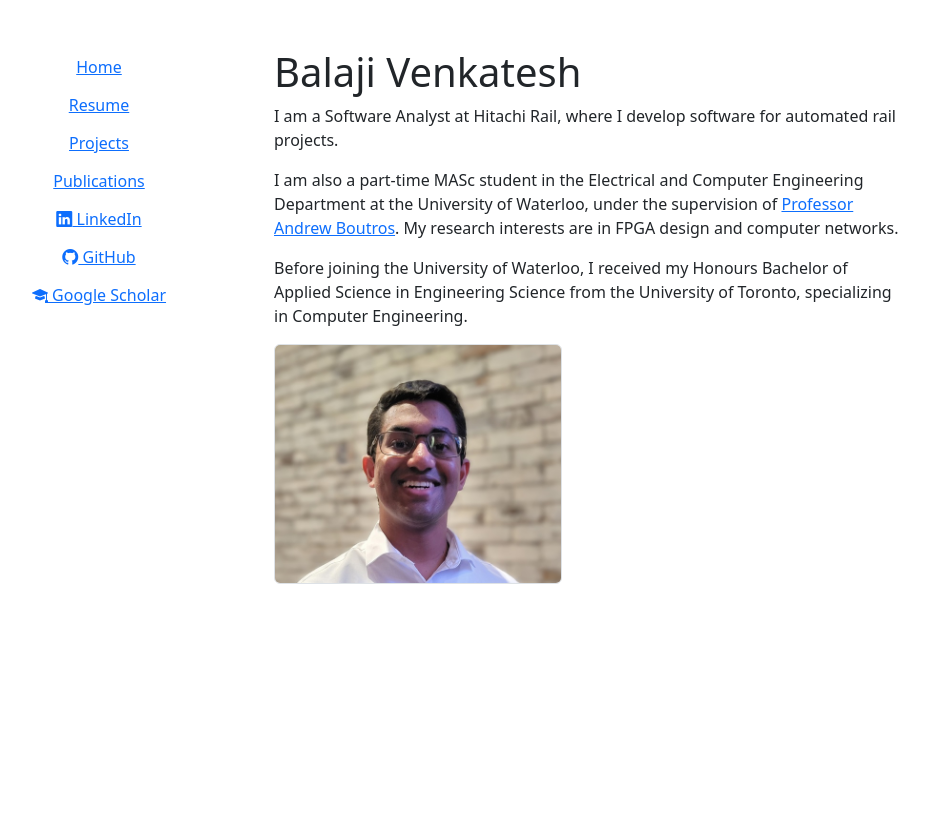
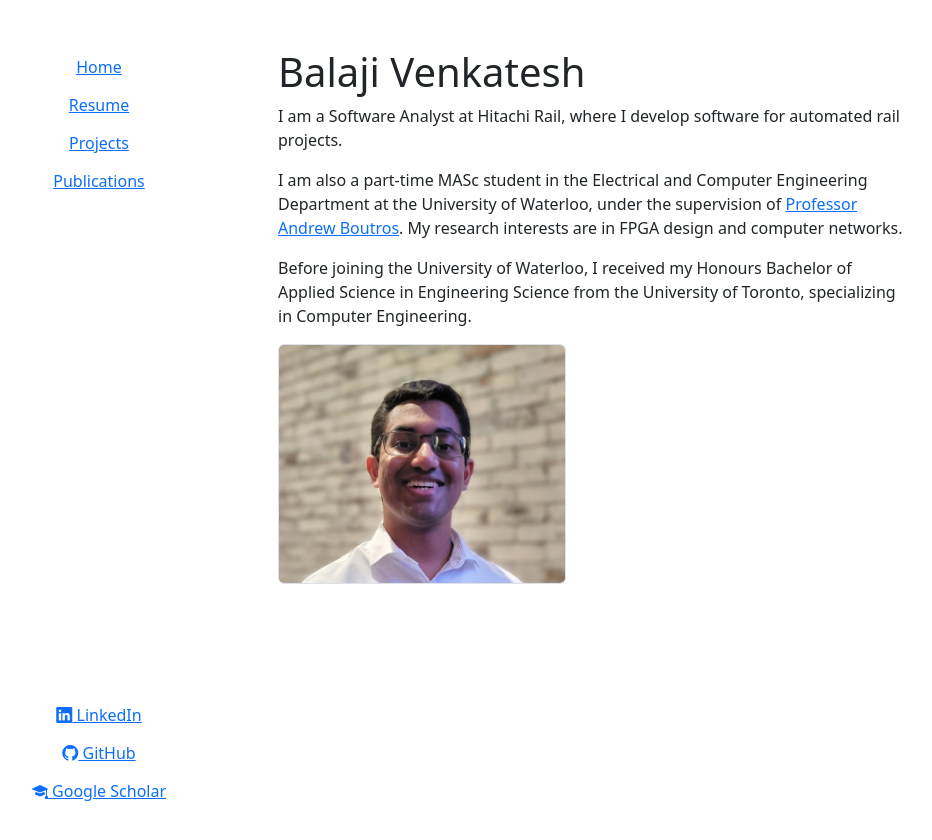
Before and after one commit to balaji-venkatesh/balaji-venkatesh.github.io, a Jekyll site: the page built from README.md, in a window 1280 px wide. Shown: the top 840 px of the page, without its empty margins (52-984 px from the left). Built offline with Jekyll 4.4.1, drawn with Linux system fonts in a browser that asks for light colours.

Commit message:
fix mobile spacing and move socials to bottom

```diff
--- a/_layouts/default.html
+++ b/_layouts/default.html
@@ -14,18 +14,20 @@
 
 <body class="row">
     <script src="/assets/colourMode.js"></script>
-    <nav class="col-md-3 my-5"><div class="vstack">
+    <nav class="col-md-3 my-md-5"><div class="vstack">
         <a class="btn btn-link" href="/">Home</a>
-	<a class="btn btn-link" href="/resume">Resume</a>
-	<a class="btn btn-link" href="/projects">Projects</a>
-	<a class="btn btn-link" href="/publications">Publications</a>
+        <a class="btn btn-link" href="/resume">Resume</a>
+        <a class="btn btn-link" href="/projects">Projects</a>
+        <a class="btn btn-link" href="/publications">Publications</a>
+   </div></nav>
+    <div class="col-md-6 my-md-5 mx-1">
+        {{ content }}
+    </div>
+    <nav class="col-md-3 my-md-5"><div class="vstack">
         <a class="btn btn-link" href="https://www.linkedin.com/in/balajivca/"><i class="bi bi-linkedin"></i> LinkedIn </a>
         <a class="btn btn-link" href="https://github.com/balaji-venkatesh/"><i class="bi bi-github"></i> GitHub </a>
         <a class="btn btn-link" href="https://scholar.google.com/citations?user=5_CuemEAAAAJ"><i class="bi bi-mortarboard-fill"></i> Google Scholar </a>
     </div></nav>
-    <div class="col-md-6 my-5">
-        {{ content }}
-    </div>
     <script src="https://cdn.jsdelivr.net/npm/bootstrap@5.3.3/dist/js/bootstrap.bundle.min.js"
         integrity="sha384-YvpcrYf0tY3lHB60NNkmXc5s9fDVZLESaAA55NDzOxhy9GkcIdslK1eN7N6jIeHz"
         crossorigin="anonymous"></script>
```
